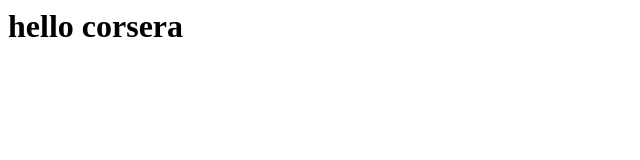
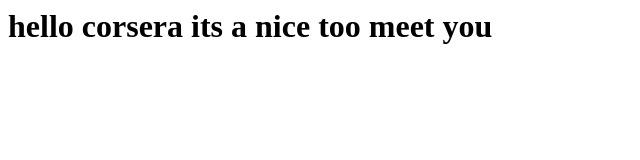
Before and after one commit to abrham222/coursera-test, a plain HTML site: page site/index.html in a window 1280 px wide. Shown: the whole page, without its empty margins (0-640 px from the left). Drawn offline with Linux system fonts and the light colour scheme.

Commit message:
addition to the page

```diff
--- a/site/index.html
+++ b/site/index.html
@@ -3,6 +3,6 @@
 	<title>hello world</title>
 </head>
 <body>
-	<h1>hello corsera</h1>
+	<h1>hello corsera its a nice too meet you</h1>
 </body>
 </html>
```
